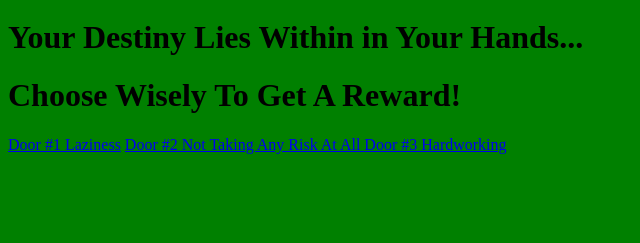
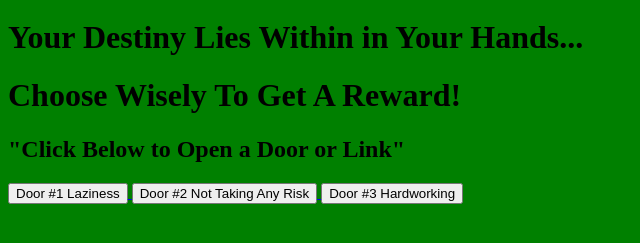
Before and after one commit to StevenNguyen785/Art74NetArt, a plain HTML site: page index.html in a window 1280 px wide. Shown: the part 87-330 px from the top of the page, without its empty margins (0-640 px from the left). Drawn offline with Linux system fonts and the light colour scheme.

Commit message:
Add files via upload

```diff
--- a/index.html
+++ b/index.html
@@ -13,11 +13,17 @@ body {
 <h1>Which Path Will You Follow?</h1>
 <h1>Your Destiny Lies Within in Your Hands...</h1>
 <h1>Choose Wisely To Get A Reward!</h1>
-<a href=page2.html>Door #1 Laziness</a>
 
-<a href=page3.html>Door #2 Not Taking Any Risk At All </a>
+<h2>"Click Below to Open a Door or Link"</h2>
 
-<a href=page4.html>Door #3 Hardworking </a>
+<a href="page2.html"><button type="button"
+  class="btn btn-warning btn-lg">Door #1 Laziness</button>
+
+<a href="page3.html"><button type="button"
+  class="btn btn-warning btn-lg mx-auto d-block">Door #2 Not Taking Any Risk</button>
+
+<a href="page4.html"><button type="button"
+  class="btn btn-warning btn-lg mx-auto d-block">Door #3 Hardworking</button>
 
 </body>
 </html>
```
